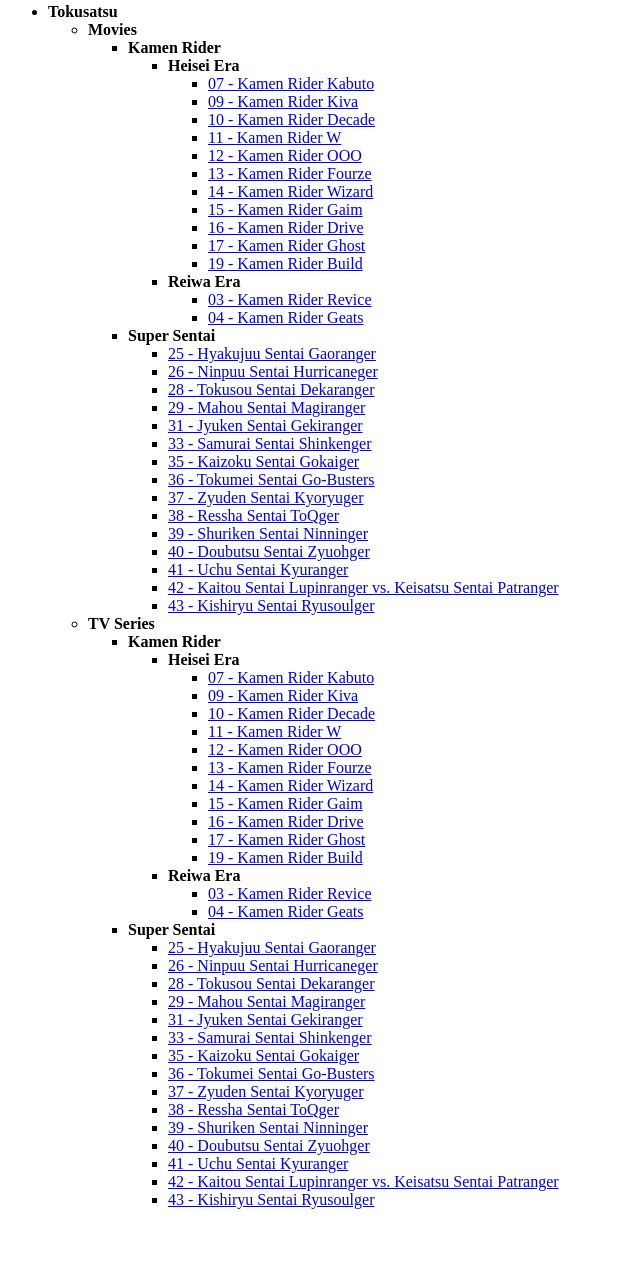
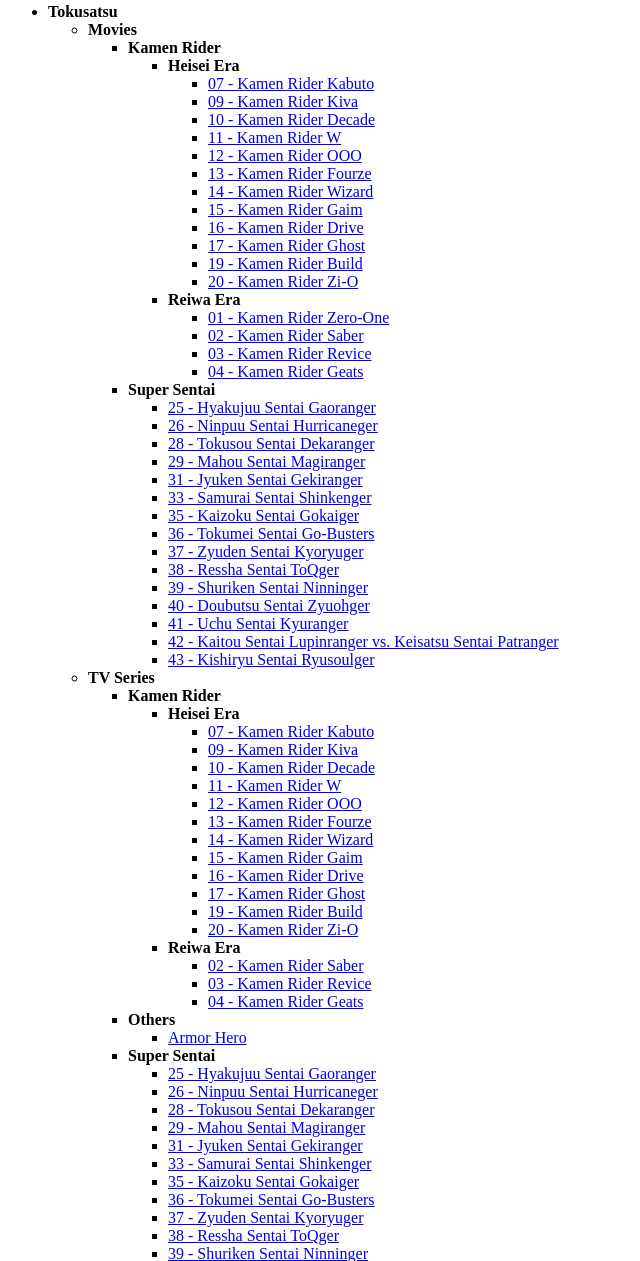
Before and after one commit to hwnstrg/hwnstrg.github.io, a plain HTML site: page toku.html in a window 1280 px wide. Shown: the part 13-1274 px from the top of the page, without its empty margins (0-640 px from the left). Before the commit the page ends 1238 px from the top, so only its background shows below. Drawn offline with Linux system fonts and the light colour scheme.

Commit message:
Update toku.html

```diff
--- a/toku.html
+++ b/toku.html
@@ -24,10 +24,13 @@
                     <li><a href="https://raw.githubusercontent.com/hwnstrg/m3u/main/Tokusatsu/Movies/Kamen Rider/Heisei Era/16 - Kamen Rider Drive.m3u">16 - Kamen Rider Drive</a></li>
                     <li><a href="https://raw.githubusercontent.com/hwnstrg/m3u/main/Tokusatsu/Movies/Kamen Rider/Heisei Era/17 - Kamen Rider Ghost.m3u">17 - Kamen Rider Ghost</a></li>
                     <li><a href="https://raw.githubusercontent.com/hwnstrg/m3u/main/Tokusatsu/Movies/Kamen Rider/Heisei Era/19 - Kamen Rider Build.m3u">19 - Kamen Rider Build</a></li>
+                    <li><a href="https://raw.githubusercontent.com/hwnstrg/m3u/main/Tokusatsu/Movies/Kamen Rider/Heisei Era/20 - Kamen Rider Zi-O.m3u">20 - Kamen Rider Zi-O</a></li>
                 </ul>
                 </li>
                 <li><strong>Reiwa Era</strong>
                 <ul>
+                    <li><a href="https://raw.githubusercontent.com/hwnstrg/m3u/main/Tokusatsu/Movies/Kamen Rider/Reiwa Era/01 - Kamen Rider Zero-One.m3u">01 - Kamen Rider Zero-One</a></li>
+                    <li><a href="https://raw.githubusercontent.com/hwnstrg/m3u/main/Tokusatsu/Movies/Kamen Rider/Reiwa Era/02 - Kamen Rider Saber.m3u">02 - Kamen Rider Saber</a></li>
                     <li><a href="https://raw.githubusercontent.com/hwnstrg/m3u/main/Tokusatsu/Movies/Kamen Rider/Reiwa Era/03 - Kamen Rider Revice.m3u">03 - Kamen Rider Revice</a></li>
                     <li><a href="https://raw.githubusercontent.com/hwnstrg/m3u/main/Tokusatsu/Movies/Kamen Rider/Reiwa Era/04 - Kamen Rider Geats.m3u">04 - Kamen Rider Geats</a></li>
                 </ul>
@@ -72,14 +75,21 @@
                     <li><a href="https://raw.githubusercontent.com/hwnstrg/m3u/main/Tokusatsu/TV Series/Kamen Rider/Heisei Era/16 - Kamen Rider Drive.m3u">16 - Kamen Rider Drive</a></li>
                     <li><a href="https://raw.githubusercontent.com/hwnstrg/m3u/main/Tokusatsu/TV Series/Kamen Rider/Heisei Era/17 - Kamen Rider Ghost.m3u">17 - Kamen Rider Ghost</a></li>
                     <li><a href="https://raw.githubusercontent.com/hwnstrg/m3u/main/Tokusatsu/TV Series/Kamen Rider/Heisei Era/19 - Kamen Rider Build.m3u">19 - Kamen Rider Build</a></li>
+                    <li><a href="https://raw.githubusercontent.com/hwnstrg/m3u/main/Tokusatsu/TV Series/Kamen Rider/Heisei Era/20 - Kamen Rider Zi-O.m3u">20 - Kamen Rider Zi-O</a></li>
                 </ul>
                 </li>
                 <li><strong>Reiwa Era</strong>
                 <ul>
+                    <li><a href="https://raw.githubusercontent.com/hwnstrg/m3u/main/Tokusatsu/TV Series/Kamen Rider/Reiwa Era/02 - Kamen Rider Saber.m3u">02 - Kamen Rider Saber</a></li>
                     <li><a href="https://raw.githubusercontent.com/hwnstrg/m3u/main/Tokusatsu/TV Series/Kamen Rider/Reiwa Era/03 - Kamen Rider Revice.m3u">03 - Kamen Rider Revice</a></li>
                     <li><a href="https://raw.githubusercontent.com/hwnstrg/m3u/main/Tokusatsu/TV Series/Kamen Rider/Reiwa Era/04 - Kamen Rider Geats.m3u">04 - Kamen Rider Geats</a></li>
                 </ul>
                 </li>
+            </ul>
+            </li>
+            <li><strong>Others</strong>
+            <ul>
+                <li><a href="https://raw.githubusercontent.com/hwnstrg/m3u/main/Tokusatsu/TV Series/Others/Armor Hero.m3u">Armor Hero</a></li>
             </ul>
             </li>
             <li><strong>Super Sentai</strong>
```
